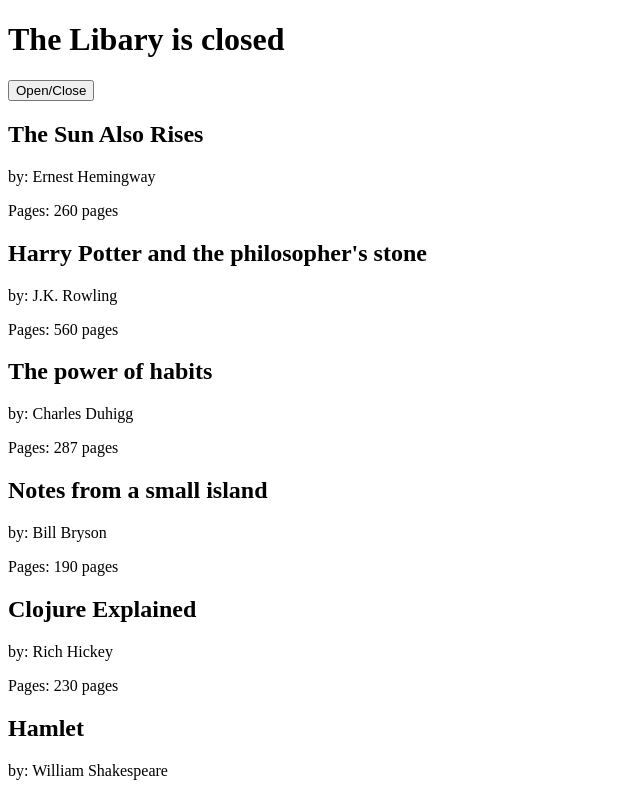
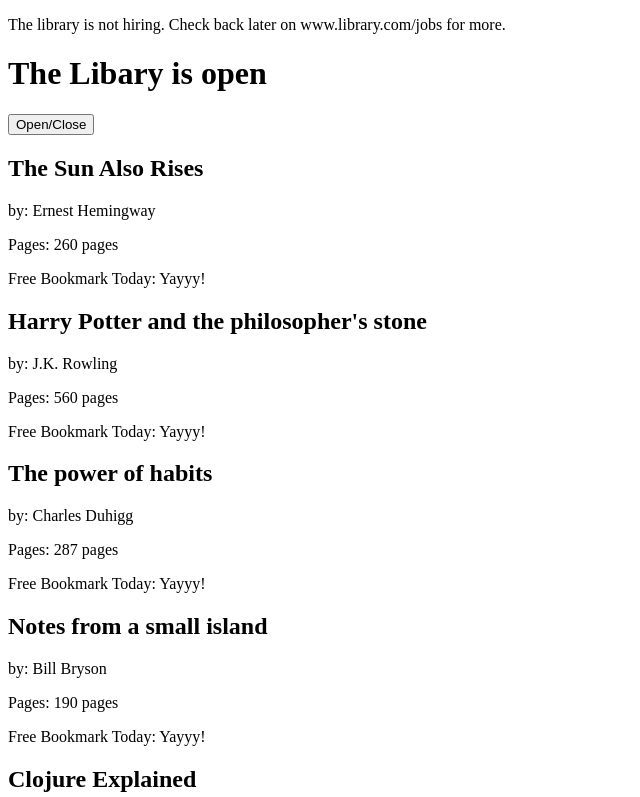
Before and after one commit to hasanhaja/react-hello-world, a React (Create React App) app: page / in a window 1280 px wide. Shown: the top 797 px of the page, without its empty margins (0-640 px from the left). Built offline with nearby package versions, Linux system fonts and the light colour scheme.

Commit message:
Conditional rendering of compoents along with some refactoring.
	modified:   README.md

```diff
--- a/src/index.js
+++ b/src/index.js
@@ -16,19 +16,36 @@
   { title: "The Body", author: "Bill Bryson", pages: 870 },
 ];
 
-const Book = ({ title, author, pages }) => {
+const Book = ({ title, author, pages, freeBookmark }) => {
   return (
     <section>
       <h2>{title}</h2>
       <p>by: {author}</p>
       <p>Pages: {pages} pages</p>
+      <p>Free Bookmark Today: {freeBookmark ? "Yayyy!" : "Nah blud!"}</p>
     </section>
   );
 };
 
-// You need the component to be a class to have State and use the constructor method.
+// This is another syntax to creating components. It just returns the JSX component. Single line functions.
+const Hiring = () => (
+  <div>
+    <p>The library is hiring. Visit www.library.com/jobs for more.</p>
+  </div>
+);
+
+const NotHiring = () => (
+  <div>
+    <p>
+      The library is not hiring. Check back later on www.library.com/jobs for
+      more.
+    </p>
+  </div>
+);
+
+// State should be managed at the root node/component, in this case the Library component so things don't get muddled.
 class Library extends Component {
-  state = { open: false };
+  state = { open: true, freeBookmark: true, hiring: false };
 
   // In order to bind this now, you can use an arrow function. They auto bind.
   toggleOpenClosed = () => {
@@ -42,6 +59,7 @@
     const { books } = this.props;
     return (
       <div>
+        {this.state.hiring ? <Hiring /> : <NotHiring />}
         <h1>The Libary is {this.state.open ? "open" : "closed"}</h1>
         <button onClick={this.toggleOpenClosed}>Open/Close</button>
         {books.map((book, i) => (
@@ -50,6 +68,8 @@
             title={book.title}
             author={book.author}
             pages={book.pages}
+            // Passing down state as a prop to the child.
+            freeBookmark={this.state.freeBookmark}
           />
         ))}
       </div>
```
Also changed, not shown: 1 other file (tests, documents, lock files or other folders).
